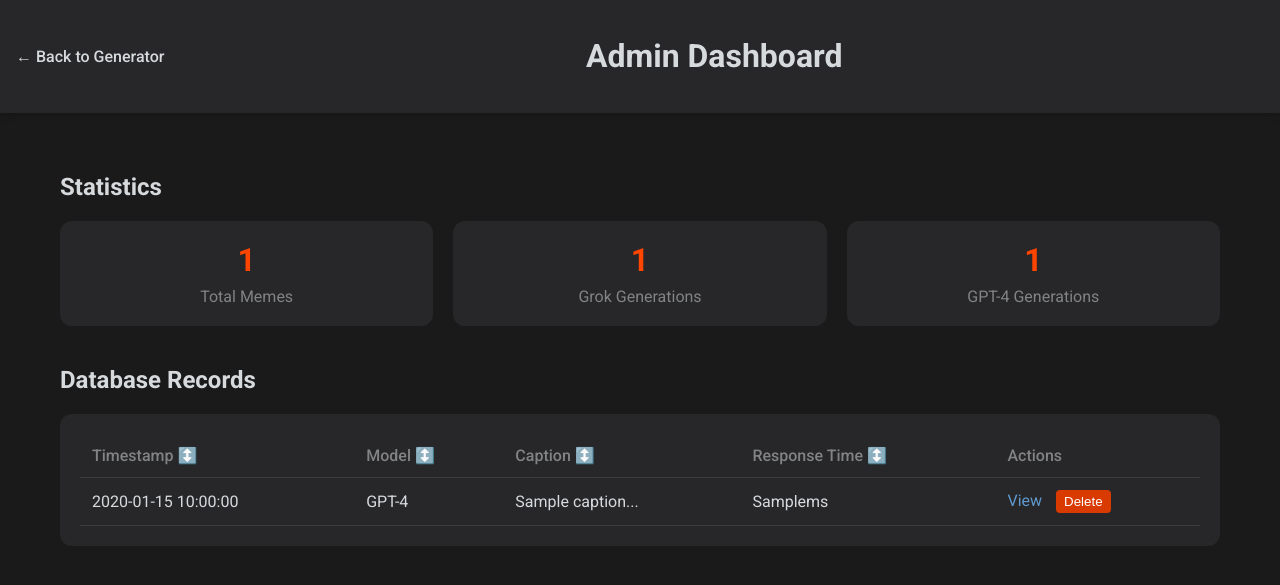
After one commit to CodeVoyager4/meme-caption-generator, a Flask app: template templates/admin.html in a window 1280 px wide. The commit adds this page. Shown: the top 585 px of the page. Run offline with Flask 3, Linux system fonts and the light colour scheme; the template is opened without the code that fills it: most values are stand-ins (such as "Sample title", 1, 10 or a date in 2020).

Commit message:
Add admin dashboard with sortable tables and stats

```diff
--- a/static/styles.css
+++ b/static/styles.css
@@ -223,3 +223,348 @@ body {
     max-width: 600px;
     margin: 0 auto;
 }
+
+.result {
+    max-width: 1000px;
+    margin: 30px auto;
+}
+
+.generated-meme {
+    text-align: center;
+    margin-bottom: 30px;
+}
+
+.generated-meme img {
+    max-width: 600px;
+    max-height: 600px;
+    width: auto;
+    height: auto;
+    border-radius: 12px;
+    box-shadow: 0 4px 8px rgba(0,0,0,0.2);
+}
+
+.analysis-grid {
+    display: grid;
+    grid-template-columns: 1fr 1fr;
+    gap: 30px;
+    align-items: start;
+}
+
+.image-container {
+    text-align: center;
+}
+
+.image-container img {
+    max-width: 400px;
+    max-height: 400px;
+    width: auto;
+    height: auto;
+    border-radius: 8px;
+    box-shadow: 0 2px 4px rgba(0,0,0,0.1);
+}
+
+.description {
+    background: var(--card-bg);
+    padding: 20px;
+    border-radius: 12px;
+    height: fit-content;
+}
+
+.description pre {
+    white-space: pre-wrap;
+    word-wrap: break-word;
+}
+
+.recent-memes-section {
+    margin: 40px auto;
+    max-width: 800px;
+    text-align: center;
+}
+
+.recent-memes-section h2 {
+    margin-bottom: 20px;
+    color: var(--text);
+}
+
+.slideshow-container {
+    position: relative;
+    background: var(--card-bg);
+    border-radius: 12px;
+    padding: 20px;
+    margin-bottom: 20px;
+}
+
+.slide {
+    display: none;
+    animation: fade 0.5s ease-in-out;
+}
+
+.slide-content {
+    position: relative;
+}
+
+.slide-content img {
+    max-width: 100%;
+    max-height: 400px;
+    width: auto;
+    height: auto;
+    border-radius: 8px;
+}
+
+.slide-caption {
+    background: rgba(0, 0, 0, 0.7);
+    color: white;
+    padding: 15px;
+    position: absolute;
+    bottom: 0;
+    left: 0;
+    right: 0;
+    border-radius: 0 0 8px 8px;
+}
+
+.slide-timestamp {
+    font-size: 0.8rem;
+    color: var(--text-secondary);
+}
+
+.prev, .next {
+    cursor: pointer;
+    position: absolute;
+    top: 50%;
+    transform: translateY(-50%);
+    padding: 16px;
+    color: white;
+    font-weight: bold;
+    font-size: 18px;
+    background: rgba(0, 0, 0, 0.8);
+    border-radius: 50%;
+    user-select: none;
+    transition: 0.3s ease;
+}
+
+.next {
+    right: 10px;
+}
+
+.prev {
+    left: 10px;
+}
+
+.prev:hover, .next:hover {
+    background: var(--primary);
+}
+
+.slide-dots {
+    text-align: center;
+    padding: 10px;
+}
+
+.dot {
+    cursor: pointer;
+    height: 12px;
+    width: 12px;
+    margin: 0 4px;
+    background-color: var(--text-secondary);
+    border-radius: 50%;
+    display: inline-block;
+    transition: 0.3s ease;
+}
+
+.dot.active, .dot:hover {
+    background-color: var(--primary);
+}
+
+@keyframes fade {
+    from {opacity: .4}
+    to {opacity: 1}
+}
+
+.intro-text {
+    text-align: center;
+    margin: 30px auto;
+    max-width: 600px;
+}
+
+.intro-text p {
+    margin: 10px 0;
+    font-size: 1.2rem;
+}
+
+.intro-text .subtitle {
+    color: var(--text-secondary);
+    font-size: 1rem;
+}
+
+.url-input-container {
+    position: relative;
+    margin-bottom: 20px;
+}
+
+.input-hint {
+    position: absolute;
+    bottom: -20px;
+    left: 0;
+    font-size: 0.9rem;
+    color: var(--text-secondary);
+    font-style: italic;
+}
+
+.model-option {
+    background: var(--card-bg);
+    padding: 15px;
+    border-radius: 12px;
+    border: 2px solid transparent;
+    transition: all 0.2s;
+    cursor: pointer;
+    display: flex;
+    align-items: center;
+    gap: 12px;
+    width: 250px;
+}
+
+.model-option:hover {
+    border-color: var(--secondary);
+}
+
+.model-option input[type="radio"] {
+    display: none;
+}
+
+.model-option input[type="radio"]:checked + .model-icon {
+    background: var(--primary);
+}
+
+.model-icon {
+    font-size: 1.5rem;
+    background: var(--text-secondary);
+    width: 40px;
+    height: 40px;
+    display: flex;
+    align-items: center;
+    justify-content: center;
+    border-radius: 50%;
+    transition: background 0.2s;
+}
+
+.model-info {
+    display: flex;
+    flex-direction: column;
+}
+
+.model-name {
+    font-weight: 500;
+    font-size: 1.1rem;
+}
+
+.model-desc {
+    font-size: 0.9rem;
+    color: var(--text-secondary);
+}
+
+.button {
+    display: flex;
+    align-items: center;
+    justify-content: center;
+    gap: 8px;
+    width: 100%;
+    margin-top: 20px;
+}
+
+.button-icon {
+    font-size: 1.2rem;
+}
+
+.admin-container {
+    max-width: 1200px;
+    margin: 0 auto;
+    padding: 20px;
+}
+
+.stats-section {
+    margin-bottom: 40px;
+}
+
+.stats-grid {
+    display: grid;
+    grid-template-columns: repeat(auto-fit, minmax(200px, 1fr));
+    gap: 20px;
+    margin-top: 20px;
+}
+
+.stat-card {
+    background: var(--card-bg);
+    padding: 20px;
+    border-radius: 12px;
+    text-align: center;
+    display: flex;
+    flex-direction: column;
+    gap: 8px;
+}
+
+.stat-value {
+    font-size: 2rem;
+    font-weight: 700;
+    color: var(--primary);
+}
+
+.stat-label {
+    color: var(--text-secondary);
+}
+
+.table-container {
+    background: var(--card-bg);
+    border-radius: 12px;
+    padding: 20px;
+    overflow-x: auto;
+}
+
+table {
+    width: 100%;
+    border-collapse: collapse;
+}
+
+th, td {
+    padding: 12px;
+    text-align: left;
+    border-bottom: 1px solid rgba(255,255,255,0.1);
+}
+
+th {
+    color: var(--text-secondary);
+    font-weight: 500;
+}
+
+.action-link {
+    color: var(--secondary);
+    text-decoration: none;
+    margin-right: 10px;
+}
+
+.delete-btn {
+    background: var(--accent);
+    color: white;
+    border: none;
+    padding: 4px 8px;
+    border-radius: 4px;
+    cursor: pointer;
+}
+
+.delete-btn:hover {
+    opacity: 0.9;
+}
+
+.admin-link {
+    color: var(--text-secondary);
+    text-decoration: none;
+    display: flex;
+    align-items: center;
+    gap: 4px;
+    padding: 8px 12px;
+    border-radius: 6px;
+    transition: all 0.2s;
+}
+
+.admin-link:hover {
+    background: var(--card-bg);
+    color: var(--primary);
+}
--- /dev/null
+++ b/templates/admin.html
@@ -0,0 +1,148 @@
+{% extends "base.html" %}
+
+{% block title %}Admin Dashboard{% endblock %}
+
+{% block nav %}
+<a href="/">← Back to Generator</a>
+<h1>Admin Dashboard</h1>
+<div></div>
+{% endblock %}
+
+{% block content %}
+<div class="admin-container">
+    <div class="stats-section">
+        <h2>Statistics</h2>
+        <div class="stats-grid">
+            <div class="stat-card">
+                <span class="stat-value">{{ stats.total_memes }}</span>
+                <span class="stat-label">Total Memes</span>
+            </div>
+            <div class="stat-card">
+                <span class="stat-value">{{ stats.grok_count }}</span>
+                <span class="stat-label">Grok Generations</span>
+            </div>
+            <div class="stat-card">
+                <span class="stat-value">{{ stats.gpt4_count }}</span>
+                <span class="stat-label">GPT-4 Generations</span>
+            </div>
+        </div>
+    </div>
+
+    <div class="data-section">
+        <h2>Database Records</h2>
+        <div class="table-container">
+            <table>
+                <thead>
+                    <tr>
+                        <th class="sortable" data-sort="timestamp">
+                            Timestamp
+                            <span class="sort-icon">↕️</span>
+                        </th>
+                        <th class="sortable" data-sort="model">
+                            Model
+                            <span class="sort-icon">↕️</span>
+                        </th>
+                        <th class="sortable" data-sort="caption">
+                            Caption
+                            <span class="sort-icon">↕️</span>
+                        </th>
+                        <th class="sortable" data-sort="response_time">
+                            Response Time
+                            <span class="sort-icon">↕️</span>
+                        </th>
+                        <th>Actions</th>
+                    </tr>
+                </thead>
+                <tbody id="entries-body">
+                    {% for entry in entries %}
+                    <tr>
+                        <td data-value="{{ entry.timestamp }}">{{ entry.timestamp }}</td>
+                        <td data-value="{{ entry.model_choice }}">
+                            {{ "Grok" if entry.model_choice == "xai" else "GPT-4" }}
+                        </td>
+                        <td data-value="{{ entry.caption }}">{{ entry.caption[:50] }}...</td>
+                        <td data-value="{{ entry.completion_data.response_ms }}">
+                            {{ entry.completion_data.response_ms }}ms
+                        </td>
+                        <td>
+                            <a href="{{ url_for('view_analysis', timestamp=entry.timestamp) }}"
+                               class="action-link">View</a>
+                            <button onclick="deleteEntry('{{ entry.timestamp }}')"
+                                    class="delete-btn">Delete</button>
+                        </td>
+                    </tr>
+                    {% endfor %}
+                </tbody>
+            </table>
+        </div>
+    </div>
+</div>
+{% endblock %}
+
+{% block scripts %}
+<script>
+let currentSort = {
+    column: 'timestamp',
+    direction: 'desc'
+};
+
+document.querySelectorAll('.sortable').forEach(header => {
+    header.addEventListener('click', () => {
+        const column = header.dataset.sort;
+        const direction = currentSort.column === column && currentSort.direction === 'asc' ? 'desc' : 'asc';
+        sortTable(column, direction);
+        currentSort = { column, direction };
+        updateSortIcons(header);
+    });
+});
+
+function updateSortIcons(activeHeader) {
+    document.querySelectorAll('.sort-icon').forEach(icon => {
+        icon.textContent = '↕️';
+    });
+    const icon = activeHeader.querySelector('.sort-icon');
+    icon.textContent = currentSort.direction === 'asc' ? '↑' : '↓';
+}
+
+function sortTable(column, direction) {
+    const tbody = document.getElementById('entries-body');
+    const rows = Array.from(tbody.querySelectorAll('tr'));
+
+    rows.sort((a, b) => {
+        let aVal = a.querySelector(`td[data-value]`).dataset.value;
+        let bVal = b.querySelector(`td[data-value]`).dataset.value;
+
+        // Special handling for model sorting
+        if (column === 'model') {
+            // Ensure Grok/xai comes before GPT-4/openai when sorting
+            aVal = aVal === 'xai' ? '1-grok' : '2-gpt4';
+            bVal = bVal === 'xai' ? '1-grok' : '2-gpt4';
+        }
+
+        if (column === 'response_time') {
+            return direction === 'asc'
+                ? parseInt(aVal) - parseInt(bVal)
+                : parseInt(bVal) - parseInt(aVal);
+        }
+
+        return direction === 'asc'
+            ? aVal.localeCompare(bVal)
+            : bVal.localeCompare(aVal);
+    });
+
+    tbody.innerHTML = '';
+    rows.forEach(row => tbody.appendChild(row));
+}
+
+async function deleteEntry(timestamp) {
+    if (confirm('Are you sure you want to delete this entry?')) {
+        const response = await fetch('/admin/delete/' + timestamp, {
+            method: 'POST'
+        });
+        if (response.ok) {
+            location.reload();
+        }
+    }
+}
+</script>
+{% endblock %}
--- a/templates/base.html
+++ b/templates/base.html
@@ -14,7 +14,7 @@
         {% block nav %}
         <a href="/">← Back to Generator</a>
         <h1>{% block page_title %}AI Meme Generator{% endblock %}</h1>
-        <div></div>
+        <a href="{{ url_for('admin') }}" class="admin-link">Admin ⚙️</a>
         {% endblock %}
     </div>
 
```
